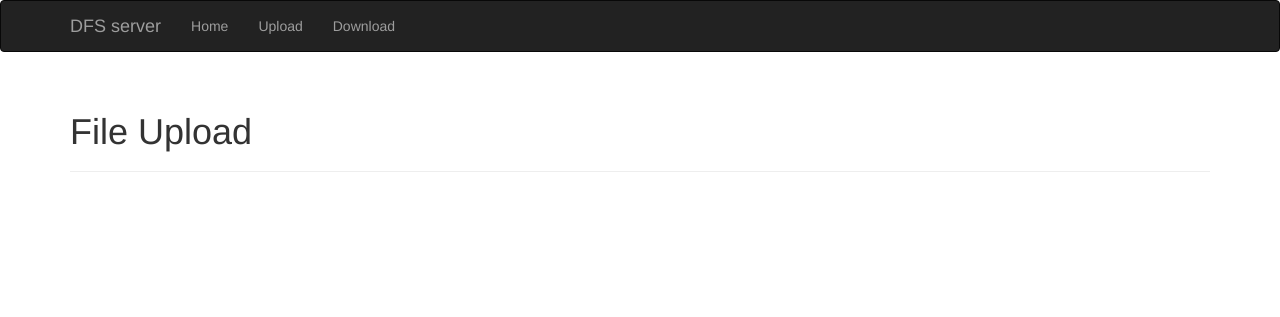
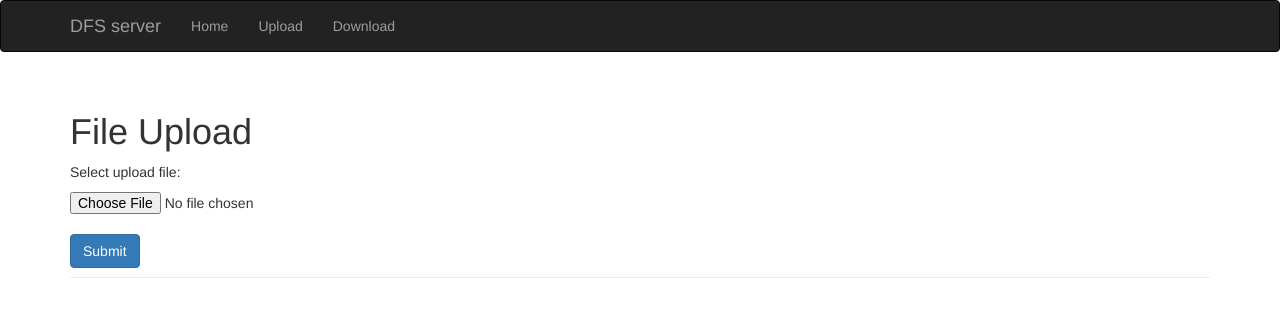
Before and after one commit to OSgroup-wwzz/DFS, a Flask app: page /upload in a window 1280 px wide. Shown: the top 317 px of the page. Run offline with Flask 2, Linux system fonts and the light colour scheme; some libraries are stand-ins or nearby versions.

Commit message:
There's uploading and downloading now!

```diff
--- a/server.py
+++ b/server.py
@@ -1,7 +1,15 @@
-from flask import Flask, render_template
+import os
+from os import listdir
+from os.path import isfile, join
+
+from flask import Flask, render_template, request, redirect, url_for, send_file
 from flask_bootstrap import Bootstrap
+from werkzeug.utils import secure_filename
+
+UPLOAD_FOLDER = 'uploads'
 
 app = Flask(__name__)
+app.config['UPLOAD_FOLDER'] = UPLOAD_FOLDER
 Bootstrap(app)
 
 
@@ -10,14 +18,32 @@ def index():
     return render_template('index.html')
 
 
-@app.route('/upload')
+@app.route('/upload', methods=['GET', 'POST'])
 def upload():
-    return render_template('upload.html')
+    if request.method == 'POST':
+        if 'file' not in request.files:
+            print("ERROR: no selected file")
+            return redirect(request.url)
+        file = request.files['file']
+        if file.filename == '':
+            print("ERROR: no selected file")
+            return redirect(request.url)
+        if file:
+            filename = secure_filename(file.filename)
+            file.save(os.path.join(app.config['UPLOAD_FOLDER'], filename))
+            return redirect(url_for('download'))
+    else:
+        return render_template('upload.html')
 
 
 @app.route('/download')
 def download():
-    return render_template('download.html')
+    return render_template('download.html', filelist=[f for f in listdir('uploads') if isfile(join('uploads', f))])
+
+
+@app.route('/download_file/<filename>')
+def download_file(filename):
+    return send_file('uploads/{}'.format(filename))
 
 
 @app.errorhandler(404)
--- a/templates/upload.html
+++ b/templates/upload.html
@@ -7,3 +7,13 @@
 {% endblock %}
 
 {% block subtitle %}File Upload{% endblock %}
+
+{% block subcontent %}
+<p>Select upload file:</p>
+<form method=post enctype=multipart/form-data>
+    <input type=file class=form-control-file name=file>
+    <br/>
+    <button type=submit class="btn btn-primary">Submit</button>
+</form>
+
+{% endblock %}
```
Also changed, not shown: templates/download.html (+7 -0 lines).
